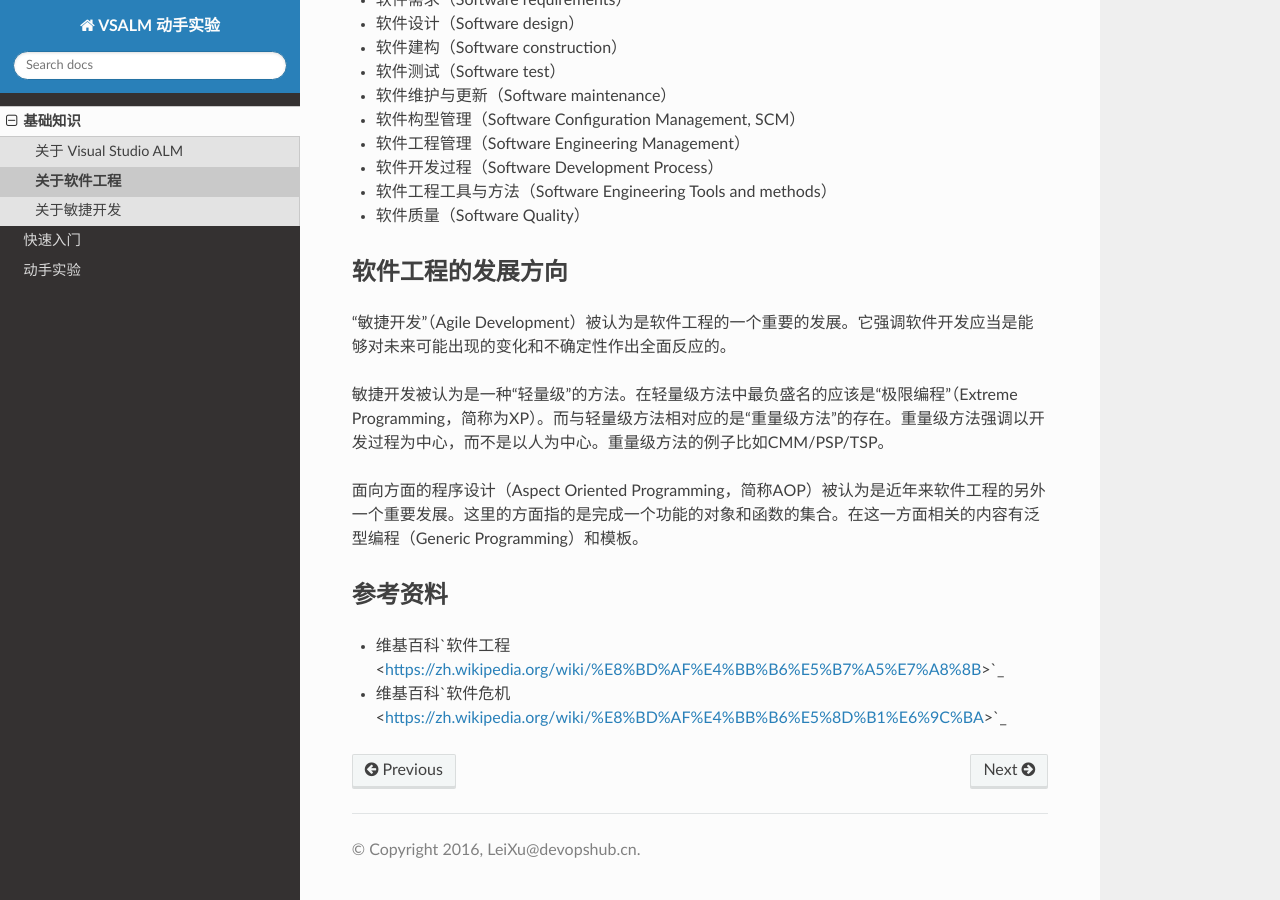
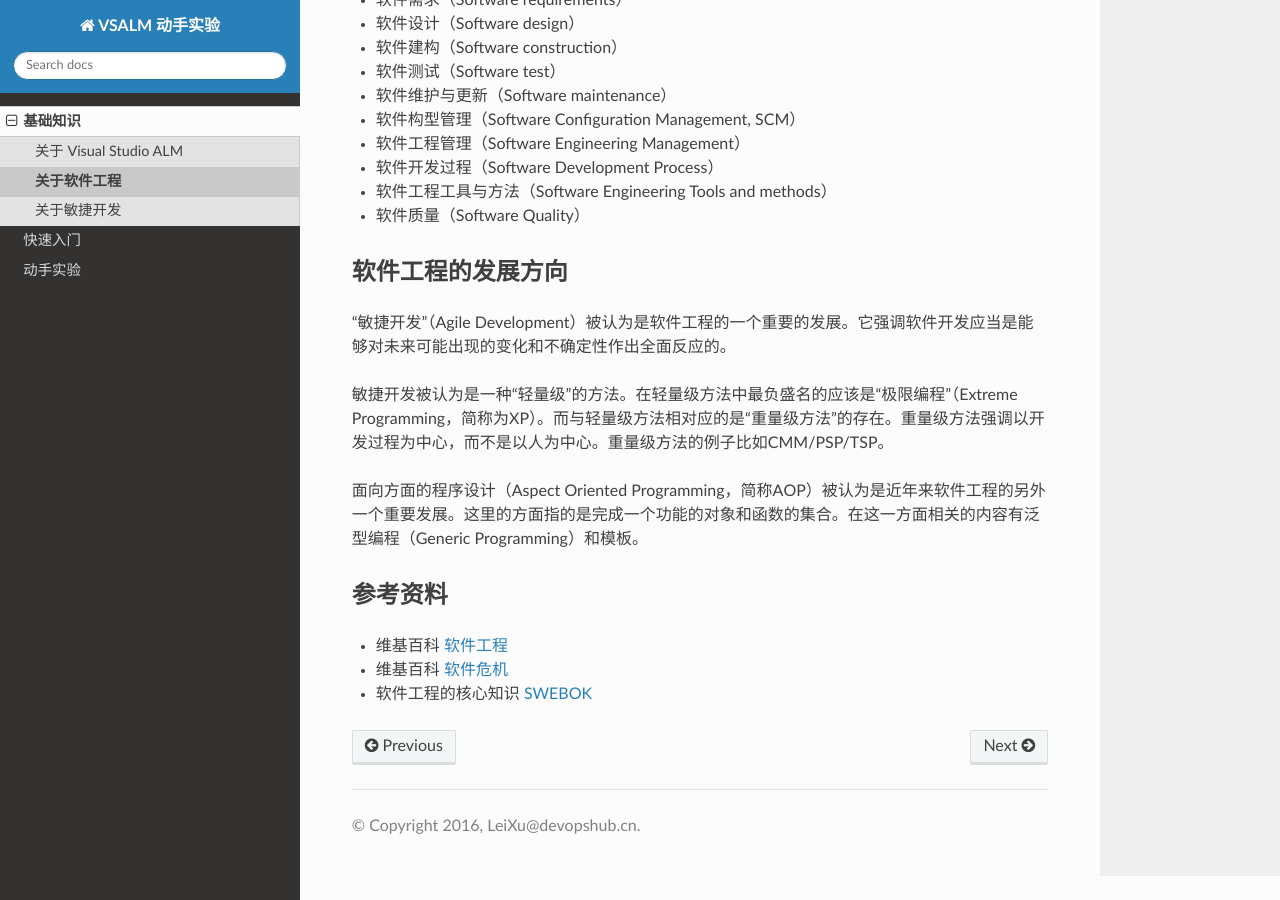
Before and after one commit to ups216/vsalm-hols, a Sphinx documentation site: the page built from docs/concepts/about-software-engineering.rst, in a window 1280 px wide and 900 px high, scrolled down 1520 px. Built offline with Sphinx 7.4.7 and the Read the Docs theme 2.0.0, drawn with Linux system fonts in a browser that asks for light colours; the version number could not be read and is left out; some of the changed text lies outside the part shown.

Commit message:
added more links

```diff
--- a/docs/concepts/about-software-engineering.rst
+++ b/docs/concepts/about-software-engineering.rst
@@ -61,5 +61,6 @@ ACM与IEEE Computer Society联合修定的SWEBOK（Software Engineering Body of
 参考资料
 ~~~~~~~~~~~~~~~~~~~~~~
 
-* 维基百科`软件工程 <https://zh.wikipedia.org/wiki/%E8%BD%AF%E4%BB%B6%E5%B7%A5%E7%A8%8B>`_
-* 维基百科`软件危机 <https://zh.wikipedia.org/wiki/%E8%BD%AF%E4%BB%B6%E5%8D%B1%E6%9C%BA>`_
+* 维基百科 `软件工程 <https://zh.wikipedia.org/wiki/%E8%BD%AF%E4%BB%B6%E5%B7%A5%E7%A8%8B>`_
+* 维基百科 `软件危机 <https://zh.wikipedia.org/wiki/%E8%BD%AF%E4%BB%B6%E5%8D%B1%E6%9C%BA>`_
+* 软件工程的核心知识  `SWEBOK <https://www.computer.org/portal/web/swebok>`_
```
Also changed, not shown: other parts of docs/concepts/about-software-engineering.rst (+1 -1 lines).
